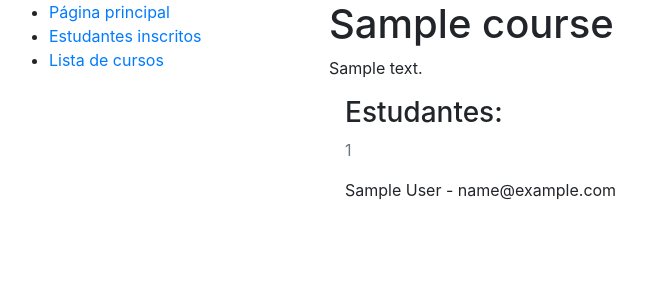
After one commit to Iago-pixel/python-dev-academy, a Django app: page /courses/1 in a window 1280 px wide. The commit adds this page. Shown: the top 300 px of the page, without its empty margins (6-652 px from the left). Run offline with Django 5.2, Linux system fonts and the light colour scheme; tables that the repository leaves empty hold one stand-in row (values such as "Sample post").

Commit message:
add course details page

```diff
--- a/djangoapp/registrations/models.py
+++ b/djangoapp/registrations/models.py
@@ -1,5 +1,6 @@
 from django.db import models
 from django.contrib.auth.models import AbstractUser
+from django.urls import reverse
 
 from python_dev_academy import settings
 
@@ -19,3 +20,6 @@ class Course(models.Model):
 
     def __str__(self):
         return self.title
+
+    def get_absolute_url(self):
+        return reverse("registrations:course-detail", args=[str(self.id)])
--- a/djangoapp/registrations/templates/includes/sidebar.html
+++ b/djangoapp/registrations/templates/includes/sidebar.html
@@ -6,6 +6,6 @@
     <a href="#">Estudantes inscritos</a>
   </li>
   <li>
-    <a href="{% url 'registrations:courses-list' %}">Lista de cursos</a>
+    <a href="{% url 'registrations:course-list' %}">Lista de cursos</a>
   </li>
 </ul>
--- /dev/null
+++ b/djangoapp/registrations/templates/registrations/course_detail.html
@@ -0,0 +1,18 @@
+{% extends 'base.html' %}
+
+{% block content %}
+  <h1>{{ course.title }}</h1>
+  <p>{{ course.description }}</p>
+  <div class="ml-3">
+    <h3>Estudantes:</h3>
+    {% for student in course.students.all %}
+      <p class="text-muted">{{ student.id }}</p>
+      <p>
+        {{ student.first_name }} {{ student.last_name }}
+        {% if student.email %} - {{ student.email }} {% endif %}
+      </p>
+    {% empty %}
+      <p>Sem estudantes</p>
+    {% endfor %}
+  </div>
+{% endblock %}
--- a/djangoapp/registrations/templates/registrations/course_list.html
+++ b/djangoapp/registrations/templates/registrations/course_list.html
@@ -4,7 +4,7 @@
   <h1>Lista de cursos</h1>
   <ul>
     {% for course in course_list %}
-    <li><a href="#">{{ course.title }}</a></li>
+      <li><a href="{{ course.get_absolute_url }}">{{ course.title }}</a></li>
     {% empty %}
       <li>Nenhum curso disponível no momento.</li>
     {% endfor %}
--- a/djangoapp/registrations/urls.py
+++ b/djangoapp/registrations/urls.py
@@ -1,10 +1,11 @@
 from django.urls import path
 
-from registrations.views import index, CourseListView
+from registrations.views import index, CourseListView, CourseDetailView
 
 urlpatterns = [
     path("", index, name="index"),
-    path("courses/", CourseListView.as_view(), name="courses-list"),
+    path("courses/", CourseListView.as_view(), name="course-list"),
+    path("courses/<int:pk>", CourseDetailView.as_view(), name="course-detail"),
 ]
 
 app_name = "registrations"
--- a/djangoapp/registrations/views.py
+++ b/djangoapp/registrations/views.py
@@ -15,3 +15,7 @@ def index(request):
 
 class CourseListView(generic.ListView):
     model = Course
+
+
+class CourseDetailView(generic.DetailView):
+    model = Course
```
Lines whose indentation alone changed are shown as unchanged.
